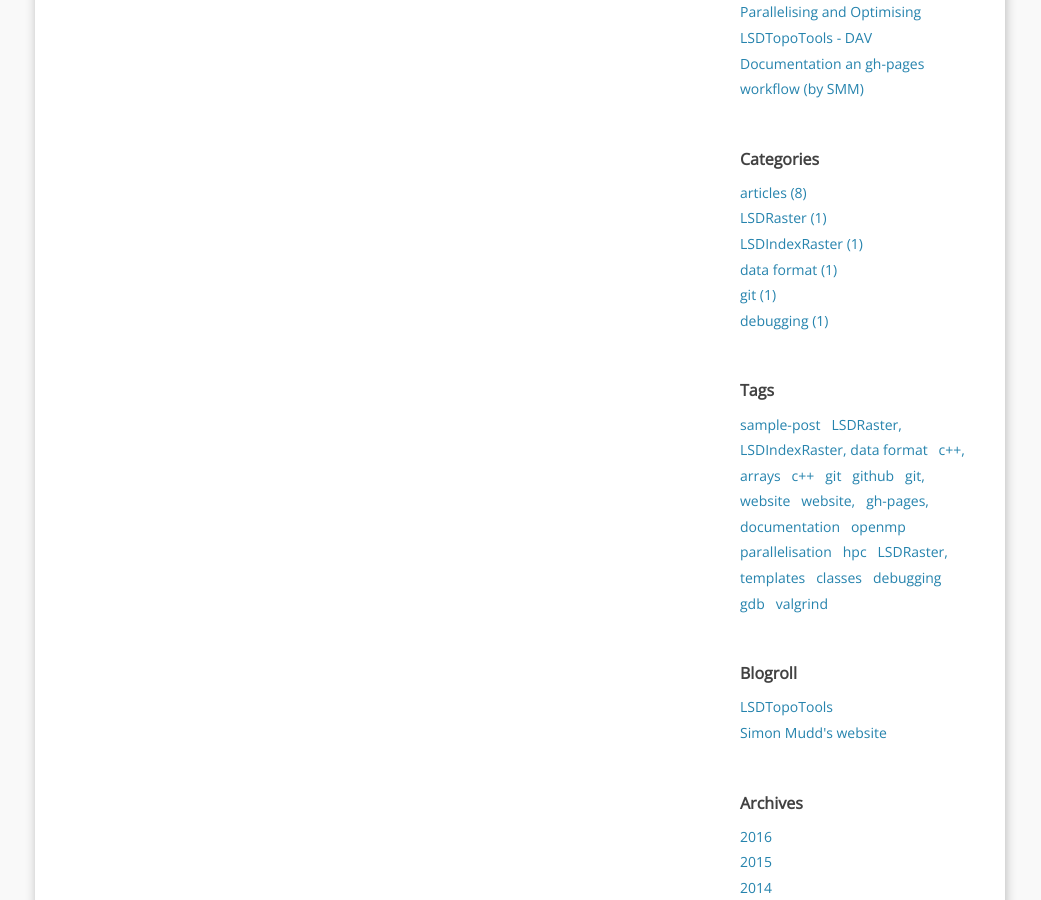
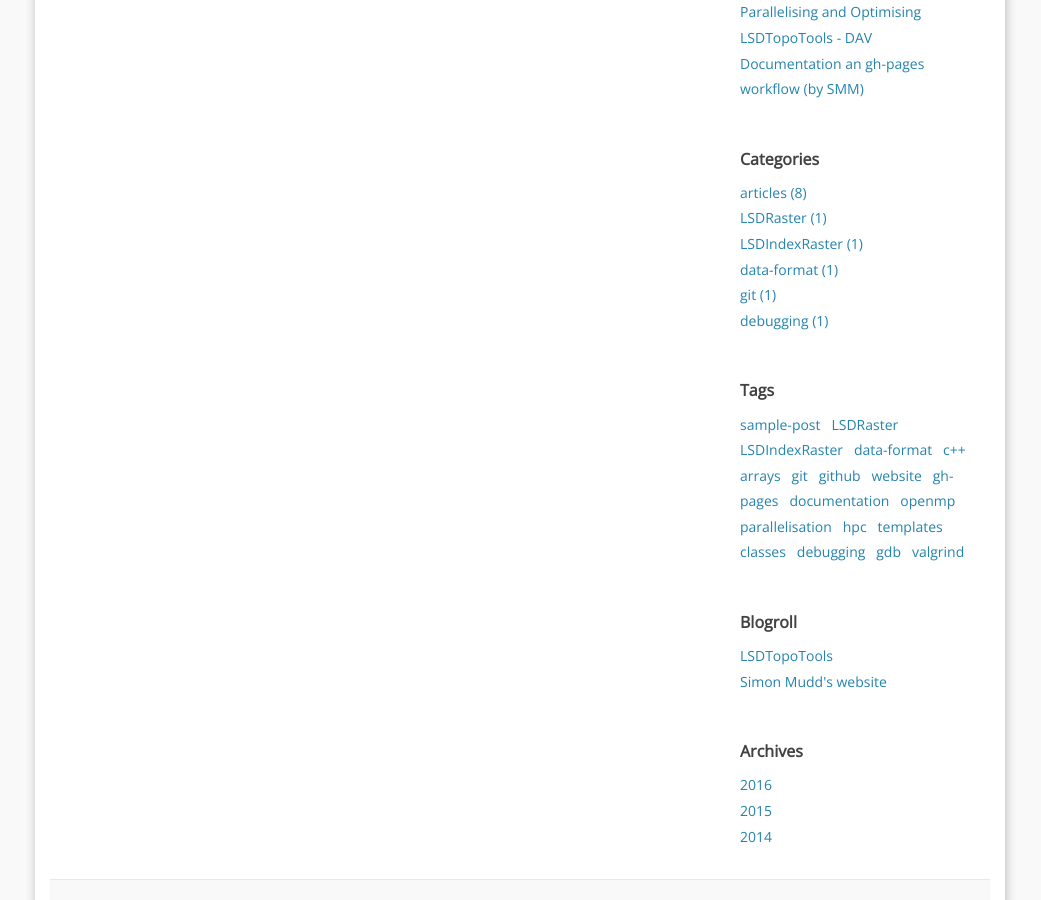
Before and after one commit to LSDtopotools/LSDCodingBlog, a Jekyll site: the page built from _posts/2015-07-14-Sort-Arrays-C++.md, in a window 1280 px wide and 900 px high, scrolled down 988 px. Shown: the whole window, without its empty margins (120-1161 px from the left). Built offline with Jekyll 4.4.1, drawn with Linux system fonts in a browser that asks for light colours; comment, search, counter and statistics services are not loaded.

Commit message:
Removed more commas in the tags sections

```diff
--- a/_posts/2015-07-14-Sort-Arrays-C++.md
+++ b/_posts/2015-07-14-Sort-Arrays-C++.md
@@ -1,7 +1,7 @@
 ---
 layout: post
 title: Array sorting template C++
-tags: c++, arrays
+tags: c++ arrays
 ---
 In some languages, there is a useful method that will sort the contents of an array based on the order of another:
 
--- a/_posts/2016-07-05-Templating-the-LSDRaster-class.markdown
+++ b/_posts/2016-07-05-Templating-the-LSDRaster-class.markdown
@@ -2,7 +2,7 @@
 layout: post
 title: Templating the LSDRaster object - DAV
 categories: articles
-tags: LSDRaster, templates
+tags: LSDRaster templates
 ---
 
 *Don't worry, I haven't actually changed LSDRaster in the trunk*
```
Also changed, not shown: _posts/2015-07-13-Float-and-int.md (+2 -3 lines), _posts/2015-10-23-Github-pages.md (+1 -1 lines), _posts/2015-10-25-Github-pages-one-repository.md (+1 -1 lines), _posts/2015-10-26-Documentation_workflow.md (+1 -1 lines).
